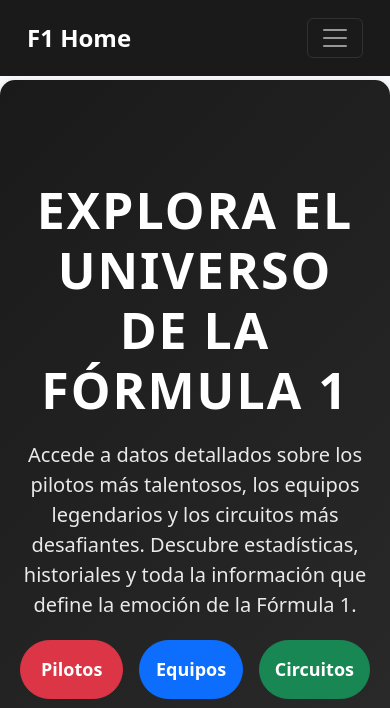
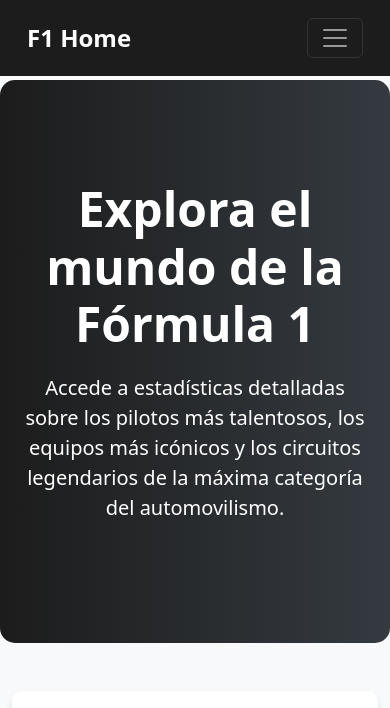
Before and after one commit to Oriol-Farras/F1_Project, a Django app: page / in a window 390 px wide. Shown: the top 708 px of the page. Run offline with Django 5.2, Linux system fonts and the light colour scheme.

Commit message:
feat(ui): Enhance category sections with professional design

```diff
--- a/f1/templates/home.html
+++ b/f1/templates/home.html
@@ -10,7 +10,7 @@
             background-color: #f8f9fa;
         }
         .navbar {
-            background-color: #1a1a1a !important;
+            background-color: #1c1c1c;
             padding: 15px;
         }
         .navbar-brand {
@@ -23,35 +23,40 @@
         .hero-section {
             text-align: center;
             padding: 100px 20px;
-            background: linear-gradient(135deg, #1a1a1a, #2a2a2a);
+            background: linear-gradient(to right, #1c1c1c, #343a40);
             color: white;
             border-radius: 15px;
             margin-top: 80px;
-            box-shadow: 0px 4px 10px rgba(0, 0, 0, 0.2);
         }
         .hero-section h1 {
-            font-size: 50px;
+            font-size: 48px;
             font-weight: bold;
-            text-transform: uppercase;
-            letter-spacing: 2px;
         }
         .hero-section p {
             font-size: 20px;
             max-width: 800px;
             margin: 20px auto;
-            opacity: 0.9;
         }
-        .btn-custom {
-            width: 220px;
-            padding: 15px;
-            font-size: 18px;
+        .category-card {
+            text-align: center;
+            padding: 20px;
+            border-radius: 10px;
+            transition: transform 0.3s ease, box-shadow 0.3s ease;
+            background-color: white;
+            box-shadow: 0 4px 6px rgba(0, 0, 0, 0.1);
+        }
+        .category-card:hover {
+            transform: translateY(-5px);
+            box-shadow: 0 8px 16px rgba(0, 0, 0, 0.15);
+        }
+        .category-card img {
+            width: 100%;
+            border-radius: 10px;
+        }
+        .category-card h3 {
+            margin-top: 15px;
+            font-size: 24px;
             font-weight: bold;
-            border-radius: 50px;
-            transition: all 0.3s ease-in-out;
-        }
-        .btn-custom:hover {
-            transform: scale(1.05);
-            box-shadow: 0px 5px 15px rgba(255, 255, 255, 0.3);
         }
     </style>
 </head>
@@ -73,12 +78,35 @@
         </div>
     </nav>
     <div class="container hero-section">
-        <h1>Explora el Universo de la Fórmula 1</h1>
-        <p>Accede a datos detallados sobre los pilotos más talentosos, los equipos legendarios y los circuitos más desafiantes. Descubre estadísticas, historiales y toda la información que define la emoción de la Fórmula 1.</p>
-        <div class="d-flex justify-content-center gap-3">
-            <a href="#" class="btn btn-danger btn-custom">Pilotos</a>
-            <a href="#" class="btn btn-primary btn-custom">Equipos</a>
-            <a href="#" class="btn btn-success btn-custom">Circuitos</a>
+        <h1>Explora el mundo de la Fórmula 1</h1>
+        <p>Accede a estadísticas detalladas sobre los pilotos más talentosos, los equipos más icónicos y los circuitos legendarios de la máxima categoría del automovilismo.</p>
+    </div>
+    <div class="container mt-5">
+        <div class="row text-center">
+            <div class="col-md-4">
+                <a href="#" class="text-decoration-none text-dark">
+                    <div class="category-card">
+                        <img src="https://source.unsplash.com/400x250/?formula1,driver" alt="Pilotos">
+                        <h3>Pilotos</h3>
+                    </div>
+                </a>
+            </div>
+            <div class="col-md-4">
+                <a href="#" class="text-decoration-none text-dark">
+                    <div class="category-card">
+                        <img src="https://source.unsplash.com/400x250/?formula1,team" alt="Equipos">
+                        <h3>Equipos</h3>
+                    </div>
+                </a>
+            </div>
+            <div class="col-md-4">
+                <a href="#" class="text-decoration-none text-dark">
+                    <div class="category-card">
+                        <img src="https://source.unsplash.com/400x250/?formula1,track" alt="Circuitos">
+                        <h3>Circuitos</h3>
+                    </div>
+                </a>
+            </div>
         </div>
     </div>
     <script src="https://cdn.jsdelivr.net/npm/bootstrap@5.3.0/dist/js/bootstrap.bundle.min.js"></script>
```
